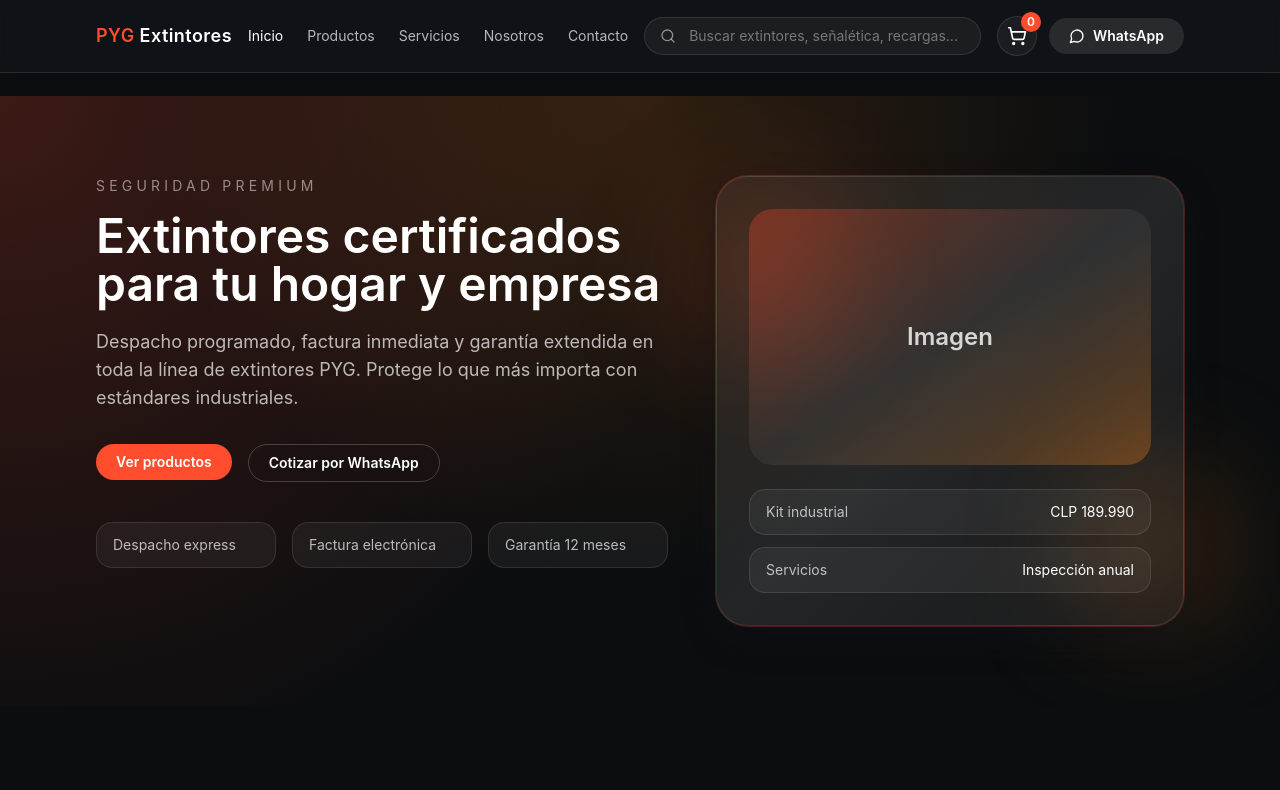
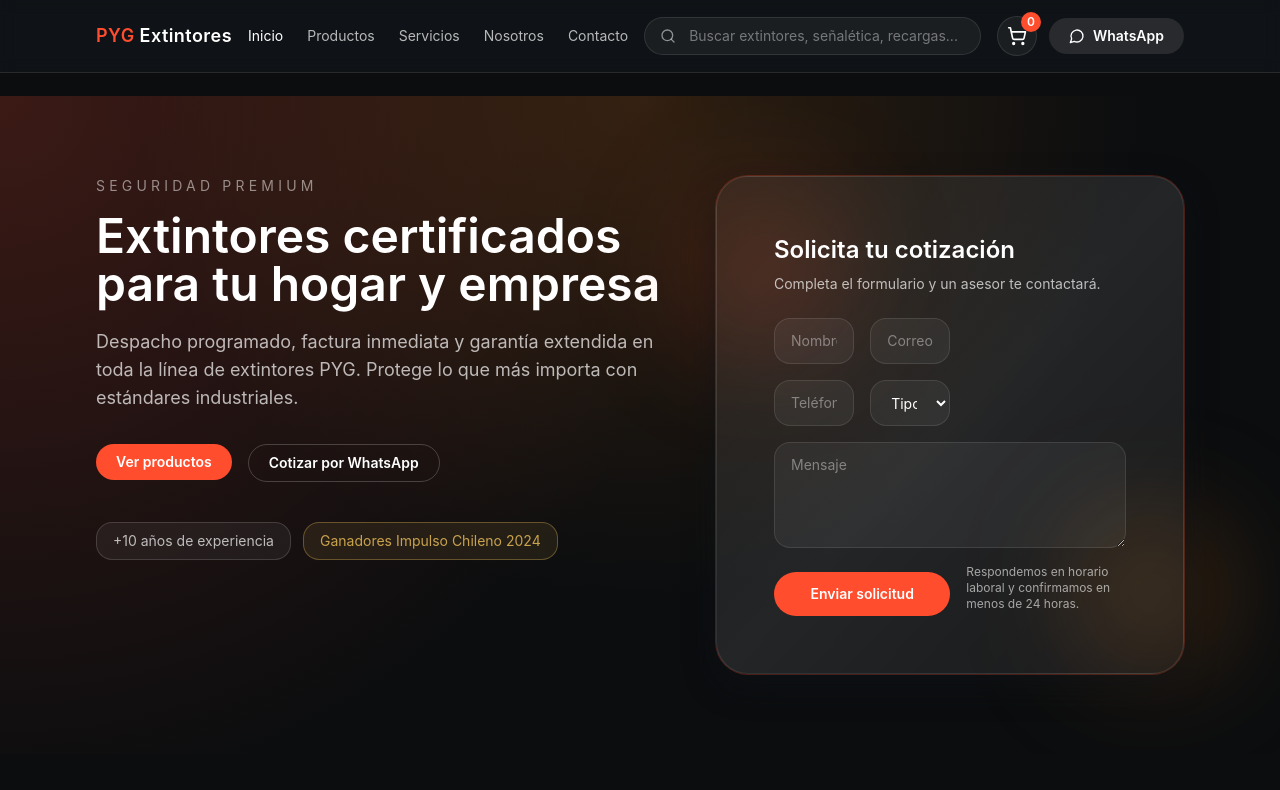
Before and after one commit to fpgalarce-creator/pyg-extintores-ecommerce, a React (Vite) app: page / in a window 1280 px wide. Shown: the top 790 px of the page. Built offline with nearby package versions, Linux system fonts and the light colour scheme.

Commit message:
Fix hero form layout and badges

```diff
--- a/src/pages/Home.tsx
+++ b/src/pages/Home.tsx
@@ -1,3 +1,4 @@
+import { useState } from 'react'
 import { Flame, ShieldCheck, Truck, BadgeCheck } from 'lucide-react'
 import { Link } from 'react-router-dom'
 import Container from '../components/Container'
@@ -20,6 +21,36 @@ const benefits = [
 ]
 
 const Home = () => {
+  const [formData, setFormData] = useState({
+    name: '',
+    email: '',
+    phone: '',
+    requestType: '',
+    message: '',
+  })
+  const [formError, setFormError] = useState('')
+  const [formSuccess, setFormSuccess] = useState(false)
+
+  const handleChange = (event: React.ChangeEvent<HTMLInputElement | HTMLTextAreaElement | HTMLSelectElement>) => {
+    const { name, value } = event.target
+    setFormData((prev) => ({ ...prev, [name]: value }))
+  }
+
+  const handleSubmit = (event: React.FormEvent<HTMLFormElement>) => {
+    event.preventDefault()
+    const isValid = Object.values(formData).every((value) => value.trim().length > 0)
+
+    if (!isValid) {
+      setFormError('Completa todos los campos para enviar tu solicitud.')
+      setFormSuccess(false)
+      return
+    }
+
+    setFormError('')
+    setFormSuccess(true)
+    setFormData({ name: '', email: '', phone: '', requestType: '', message: '' })
+  }
+
   return (
     <div className="space-y-20 pb-20">
       <section className="relative overflow-hidden">
@@ -48,33 +79,94 @@ const Home = () => {
                   Cotizar por WhatsApp
                 </a>
               </div>
-              <div className="mt-10 grid gap-4 sm:grid-cols-3">
-                {['Despacho express', 'Factura electrónica', 'Garantía 12 meses'].map((item) => (
-                  <div
-                    key={item}
-                    className="rounded-2xl border border-white/10 bg-white/5 px-4 py-3 text-sm text-white/70"
-                  >
-                    {item}
-                  </div>
-                ))}
+              <div className="mt-10 flex flex-wrap gap-3">
+                <span className="rounded-2xl border border-white/15 bg-white/5 px-4 py-2 text-sm text-white/70">
+                  +10 años de experiencia
+                </span>
+                <span className="rounded-2xl border border-[#C9A24D]/40 bg-[#C9A24D]/10 px-4 py-2 text-sm text-[#C9A24D]">
+                  Ganadores Impulso Chileno 2024
+                </span>
               </div>
             </div>
             <div className="relative">
               <div className="absolute -left-4 top-8 h-32 w-32 rounded-full bg-ember/30 blur-3xl" />
               <div className="absolute -right-8 bottom-4 h-32 w-32 rounded-full bg-blaze/30 blur-3xl" />
               <div className="relative rounded-[32px] border border-white/10 bg-gradient-to-br from-white/5 via-white/10 to-white/5 p-8 shadow-glow">
-                <div className="flex h-64 items-center justify-center rounded-3xl bg-gradient-to-br from-ember/30 via-white/5 to-blaze/30 text-2xl font-semibold text-white/80">
-                  Imagen
-                </div>
-                <div className="mt-6 grid gap-3 text-sm text-white/70">
-                  <div className="flex items-center justify-between rounded-2xl border border-white/10 bg-white/5 px-4 py-3">
-                    <span>Kit industrial</span>
-                    <span className="text-white">CLP 189.990</span>
-                  </div>
-                  <div className="flex items-center justify-between rounded-2xl border border-white/10 bg-white/5 px-4 py-3">
-                    <span>Servicios</span>
-                    <span className="text-white">Inspección anual</span>
-                  </div>
+                <div className="rounded-3xl border border-white/0 bg-white/0 p-6">
+                  <h2 className="text-2xl font-semibold text-white">Solicita tu cotización</h2>
+                  <p className="mt-2 text-sm text-white/70">
+                    Completa el formulario y un asesor te contactará.
+                  </p>
+                  <form className="mt-6 grid gap-4" onSubmit={handleSubmit}>
+                    <div className="grid gap-4 md:grid-cols-2">
+                      <input
+                        type="text"
+                        name="name"
+                        placeholder="Nombre completo"
+                        value={formData.name}
+                        onChange={handleChange}
+                        className="w-full rounded-2xl border border-white/10 bg-white/5 px-4 py-3 text-sm text-white placeholder:text-white/40 focus:border-ember/60 focus:outline-none"
+                      />
+                      <input
+                        type="email"
+                        name="email"
+                        placeholder="Correo"
+                        value={formData.email}
+                        onChange={handleChange}
+                        className="w-full rounded-2xl border border-white/10 bg-white/5 px-4 py-3 text-sm text-white placeholder:text-white/40 focus:border-ember/60 focus:outline-none"
+                      />
+                      <input
+                        type="tel"
+                        name="phone"
+                        placeholder="Teléfono"
+                        value={formData.phone}
+                        onChange={handleChange}
+                        className="w-full rounded-2xl border border-white/10 bg-white/5 px-4 py-3 text-sm text-white placeholder:text-white/40 focus:border-ember/60 focus:outline-none"
+                      />
+                      <select
+                        name="requestType"
+                        value={formData.requestType}
+                        onChange={handleChange}
+                        className="w-full rounded-2xl border border-white/10 bg-white/5 px-4 py-3 text-sm text-white focus:border-ember/60 focus:outline-none"
+                      >
+                        <option value="" className="text-slate-900">
+                          Tipo de solicitud
+                        </option>
+                        <option value="venta" className="text-slate-900">
+                          Compra de extintores
+                        </option>
+                        <option value="mantencion" className="text-slate-900">
+                          Mantención y recarga
+                        </option>
+                        <option value="inspeccion" className="text-slate-900">
+                          Inspección técnica
+                        </option>
+                      </select>
+                    </div>
+                    <textarea
+                      name="message"
+                      rows={4}
+                      placeholder="Mensaje"
+                      value={formData.message}
+                      onChange={handleChange}
+                      className="w-full rounded-2xl border border-white/10 bg-white/5 px-4 py-3 text-sm text-white placeholder:text-white/40 focus:border-ember/60 focus:outline-none md:col-span-2"
+                    />
+                    {formError && <p className="text-sm text-ember">{formError}</p>}
+                    {formSuccess && (
+                      <p className="text-sm text-emerald-300">
+                        ¡Gracias! Recibimos tu solicitud y te contactaremos pronto.
+                      </p>
+                    )}
+                    <button
+                      type="submit"
+                      className="mt-2 w-full rounded-full bg-ember px-5 py-3 text-sm font-semibold text-white transition hover:bg-blaze"
+                    >
+                      Enviar solicitud
+                    </button>
+                    <p className="text-xs text-white/60">
+                      Respondemos en horario laboral y confirmamos en menos de 24 horas.
+                    </p>
+                  </form>
                 </div>
               </div>
             </div>
```
